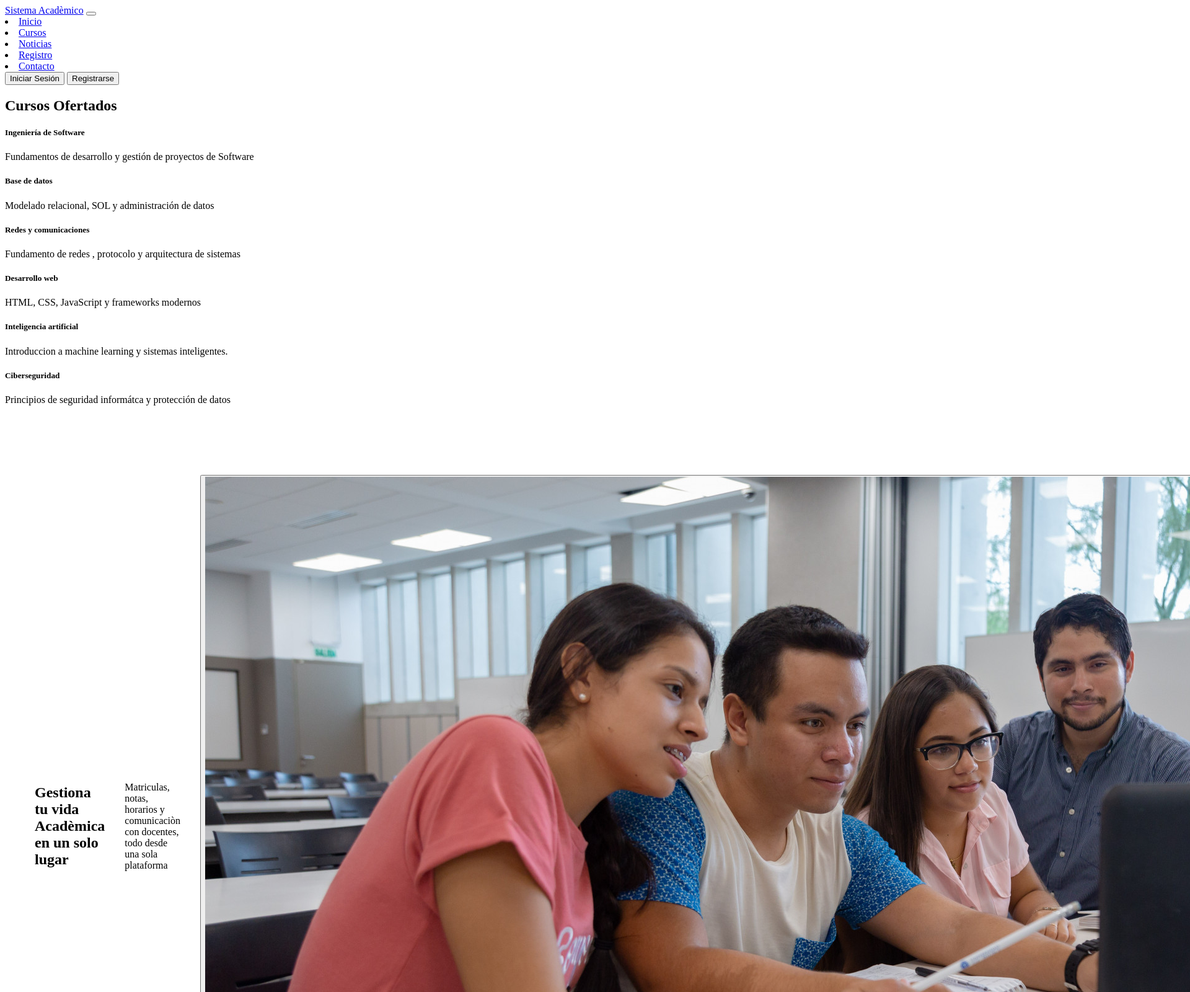
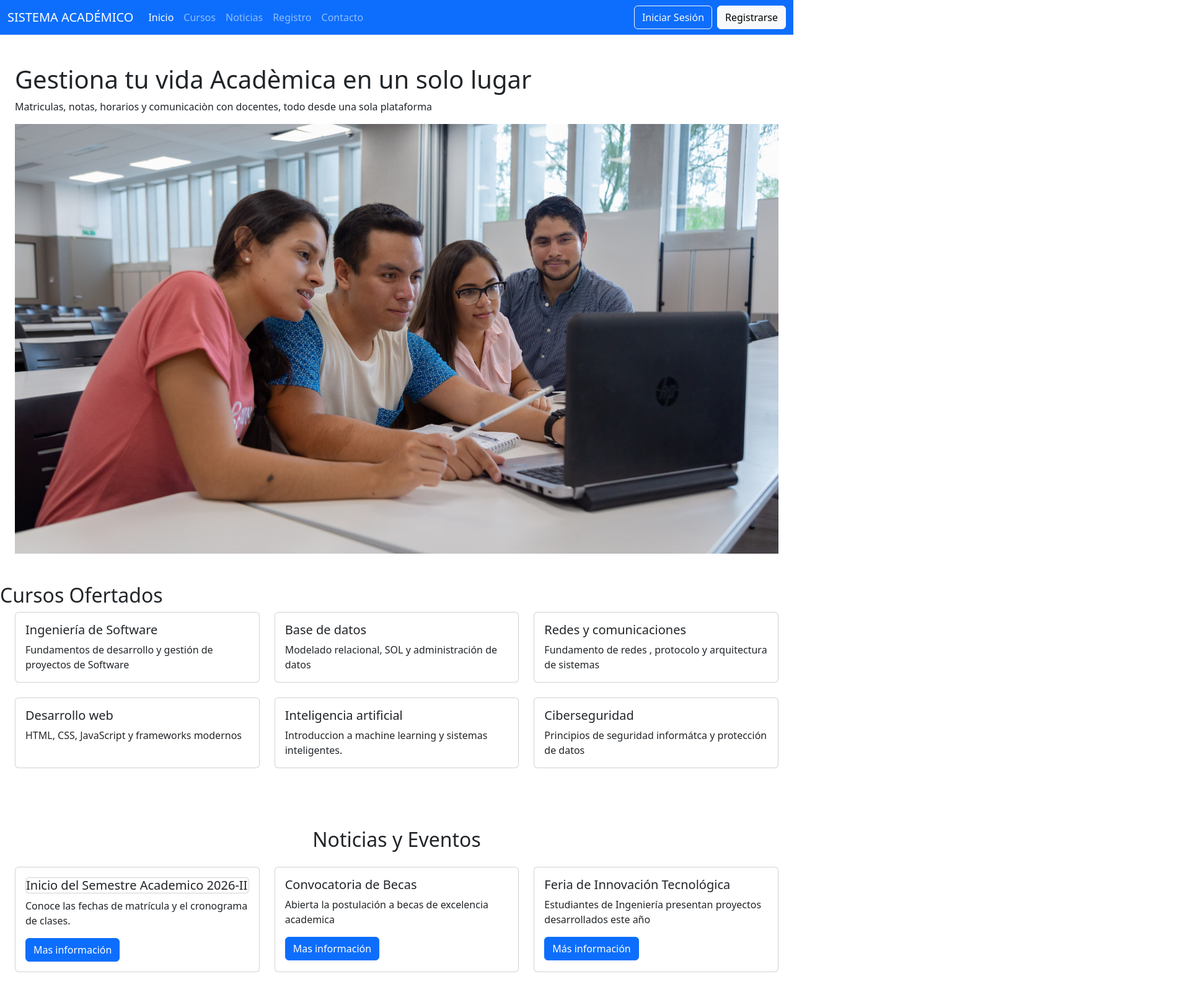
Before and after one commit to mquispesin-456/IDWeb-Isabel-Quispe, a plain HTML site: page Lab03/sistema.html in a window 1280 px wide. Shown: the top 1600 px of the page at 62% size, 1920 px wide, since content can reach past the window. Drawn offline with nearby package versions, Linux system fonts and the light colour scheme.

Commit message:
Edicion de noticias y evetos y uso de Modal de Bootstrap

```diff
--- a/Lab03/sistema.html
+++ b/Lab03/sistema.html
@@ -3,8 +3,8 @@
     <head>
         <meta charset="UTF-8">
         <meta name="viewport" content="width=device-width, initial-scale=1.0">
-        <title>Sistema de Gestiòn Acadèmica</title>
-        <link href="https://cdn.jsdelivr.net/npm/bootstrap@5.3.8/dist/css/bootstrap.min.css">
+        <title>Sistema de Gestión Académico</title>
+        <link href="https://cdn.jsdelivr.net/npm/bootstrap@5.3.8/dist/css/bootstrap.min.css" rel="stylesheet">
         <link rel="stylesheet" href="formatosistema.css">
 
     </head>
@@ -12,42 +12,48 @@
         <header>
             <nav class="navbar navbar-expand-lg navbar-dark bg-primary">
                 <div class="container-fluid">
-                    <a class="navbar-brand" href="#">Sistema Acadèmico</a>
+                    <a class="navbar-brand" href="#">SISTEMA ACADÉMICO</a>
 
                     <button class="navbar-toggler" type="button" data-bs-toggle="collapse"
-                            data-bs-target="·navbarNav" aria-controls="navbarNav"
+                            data-bs-target="#navbarNav" aria-controls="navbarNav"
                             aria-expanded="false" aria-label="Toggle navigation">
                      <span class="navbar-toggler-icon">
 
                      </span>
                     </button>
-                    <div class="collapase navbar-collapse" id="navbarNav">
-                        <u1 class="navbar-nav me-auto">
+                    <div class="collapse navbar-collapse" id="navbarNav">
+                        <ul class="navbar-nav me-auto">
                             <li class="nav-item"><a class="nav-link active" href="#">Inicio</a></li>
                             <li class="nav-item"><a class="nav-link" href="#">Cursos</a></li>
                             <li class="nav-item"><a class="nav-link" href="#">Noticias</a></li>
                             <li class="nav-item"><a class="nav-link" href="#">Registro</a></li>
                             <li class="nav-item"><a class="nav-link" href="#">Contacto</a></li>
-                        </u1>
+                        </ul>
+                        <div class="d-flex gap-2">
+                            <button class="btn btn-outline-light" type="button">Iniciar Sesión</button>
+                            <button class="btn btn-light" type="button">Registrarse</button>
+                        </div>
                     </div>
-
                 </div>
 
-
-
-        <div class="d-flex gap-2">
-          <button class="btn btn-outline-light" type="button">Iniciar Sesión</button>
-          <button class="btn btn-light" type="button">Registrarse</button>
-        </div>
-
-
+        </nav>
 </header>
 
+<section class="hero">
+    <div class="hero-texto">
+        <h1>Gestiona tu vida Acadèmica en un solo lugar</h1>
+        <p>Matriculas, notas, horarios y comunicaciòn con docentes, todo desde una sola plataforma</p>
+        <div class="hero-imagen">
+            <img src="IMG/Estudiantes.jpg" alt="Estudiantes usando la plataforma" class="img-fluid">
+        </div>
+    </div>
+</section>
 
-    </body>
-    <section class="catalogo">
+<section class="catalogo">
         <h2>Cursos Ofertados</h2>
+        <div class="card-grid">
         <div class="card">
+
             <div class="card-body">
                 <h5 class="card-title">Ingeniería de Software</h5>
                 <p class="card-text"> Fundamentos de desarrollo y gestión de proyectos de Software</p>
@@ -70,7 +76,7 @@
         </div>
         <div class="card">
             <div class="card-body">
-                <h5 class="card tittle">Desarrollo web</h5>
+                <h5 class="card-title">Desarrollo web</h5>
                 <p class="card-text">HTML, CSS, JavaScript y frameworks modernos</p>
             </div>
         </div>
@@ -87,22 +93,97 @@
                 <p class="card-text">Principios de seguridad informátca y protección de datos</p>
             </div>
         </div>
+        </div>
 
     </section>
-    <section class="noticias">
+
+    <section class="noticias py-5">
+        <h2 class="text-center mb-4">Noticias y Eventos</h2>
+        <div class="card-grid">
+
+            <div class="card">
+                <div class="card-body">
+                    <h5 class ="card title">Inicio del Semestre Academico 2026-II</h5>
+                    <p class="card-text">Conoce las fechas de matrícula y el cronograma de clases.</p>
+                    <button type="button" class="btn btn-primary" data-bs-toggle="modal" data-bs-target="#modalNoticia1">
+                        Mas información
+                    </button>
+                </div>
+            </div>
+            <div class="card">
+                <div class="card-body">
+                    <h5 class="card-title">Convocatoria de Becas</h5>
+                    <p class="card-text">Abierta la postulación a becas de excelencia academica</p>
+                    <button type="button" class="btn btn-primary" data-bs-toggle="modal" data-bs-target="#modalNoticia2">Mas información
+                    </button>
+                </div>
+            </div>
+            <div class="card">
+                <div class="card-body">
+                    <h5 class="card-title">Feria de Innovación Tecnológica</h5>
+                    <p class="card-text">Estudiantes de Ingeniería presentan proyectos desarrollados este año</p>
+                    <button type="button" class="btn btn-primary" data-bs-toggle="modal" data-bs-target="#modalNoticia3">
+                        Más información
+                    </button>
+                </div>
+            </div>
+        </div>
 
     </section>
-    <script src="https://cdn.jsdelivr.net/npm/bootstrap@5.3.8/dist/css/bootstrap.min.css"></script>
-<section class="hero">
-    <div class="hero texto">
-        <h1>Gestiona tu vida Acadèmica en un solo lugar</h1>
-        <p>Matriculas, notas, horarios y comunicaciòn con docentes, todo desde una sola plataforma</p>
-        <button class="hero-imagen">
-            <img src="IMG/Estudiantes.jpg" alt="Estudiantes usando la plataforma" class="img-fluid">
-        </button>
+    <div class="modal fade" id="modalNoticia1" tabindex="-1" aria-hidden="true">
+        <div class="modal-dialog">
+            <div class="modal-content">
+                <div class="modal-header">
+                    <h5 class="modal-title">Inicio del Semestre Académico 2026-II</h5>
+                    <button type="button" class="btn-close" data-bs-dismiss="modal" aria-label="Cerrar"></button>
+                </div>
+                <div class="modal-body">
+                    <p>La matricula se realizará del 28 de setiembre al 10 de octubre a trave´s del portal virtual. Las clases inician el 20 de octubre.</p>
+                </div>
+                <div class="modal-footer">
+                    <button type="button" class="btn btn-secondary" data-bs-dismiss="modal">Cerrar</button>
+                </div>
+            </div>
+        </div>
     </div>
-</section>
 
+    <div class="modal fade" id="modalNoticia2" tabindex="-1" aria-hidden="true">
+        <div class="modal-dialog">
+            <div class="modal-content">
+                <div class="modal-header">
+                    <h5 class="modal-title">Convocatoria de Becas</h5>
+                    <button type="button" class="btn-close" data-bs-dismiss="modal" aria-label="Cerrar"></button>
+                </div>
+                <div class="modal-body">
+                    <p>Postula hasta el 30 de octubre en la oficina de Bienestar Universitario. Se otorgan becas de hasta el 100% de pensión.</p>
+                </div>
+                <div class="modal-footer">
+                    <button type="button" class="btn-secondary" data-bs-dismiss="modal">Cerrar</button>
 
+                </div>
+            </div>
+        </div>
+    </div>
+    <div class="modal fade" id="modalNoticia3" tabindex="-1" aria-hidden="true">
+        <div class="modal-dialog">
+            <div class="modal-content">
+                <div class="modal-header">
+                    <h5 class="modal-title">Feria de Innovación Tecnológica</h5>
+                    <button type="button" class="btn-close" data-bs-dismiss="modal" aria-label="Cerrar"></button>
+
+                </div>
+                <div class="modal-body">
+                    <p>El evento se realizará el 15 de noviembre en el auditorio principal, con proyectos de todas las escuelas de Ingienería.</p>
+                </div>
+                <div class="modal-footer">
+                    <button type="button" class="btn-secondary" data-bs-dismiss="modal">Cerrar</button>
+                </div>
+            </div>
+        </div>
+    </div>
+
+    <script src="https://cdn.jsdelivr.net/npm/bootstrap@5.3.8/dist/js/bootstrap.bundle.min.js"></script>
+
+</body>
 
 </html>
```
